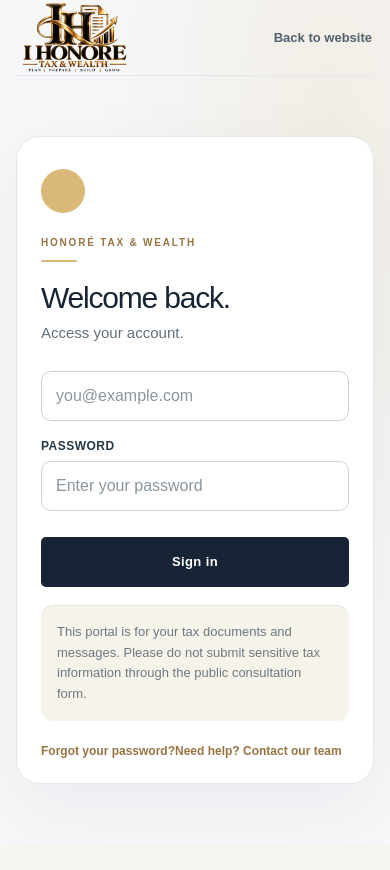
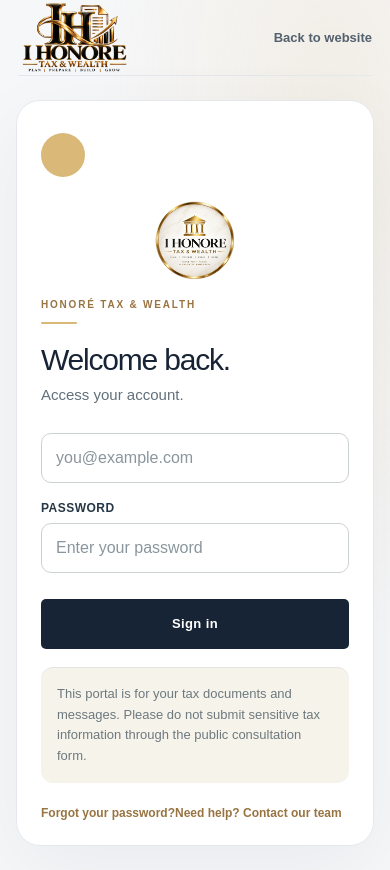
Before and after one commit to Bobbywealth/honore-tax-wealth, a Next.js app: page /login in a window 390 px wide. Before the commit the page ends 844 px from the top, so only its background shows below. Built offline with nearby package versions, Linux system fonts and the light colour scheme.

Commit message:
Add centered logo at top of login panel
96px square monogram sits above the HONORÉ TAX & WEALTH eyebrow.
Uses /assets/honore-logo.png (the 1:1 mark, same as the brand mark
on the home page hero). Shrinks to 80px on mobile.

```diff
--- a/app/login/page.tsx
+++ b/app/login/page.tsx
@@ -75,6 +75,13 @@
 
       <main className="login-simple-main">
         <section className="login-simple-panel" aria-labelledby="login-title">
+          <img
+            className="login-panel-logo"
+            src="/assets/honore-logo.png"
+            alt="Honoré Tax & Wealth"
+            width={96}
+            height={96}
+          />
           <span className="login-eyebrow">HONORÉ TAX &amp; WEALTH</span>
           <h1 id="login-title">Welcome back.</h1>
           <p className="login-intro">Access your account.</p>
--- a/public/cleanup.css
+++ b/public/cleanup.css
@@ -70,6 +70,7 @@
 .login-home:hover,.login-help:hover{text-decoration:underline;text-underline-offset:4px}
 .login-simple-main{flex:1;display:grid;place-items:center;padding:44px 24px 88px;background:none}
 .login-simple-panel{width:min(100%,440px);margin:0;padding:42px 44px 38px;background:#fff;border:1px solid #dfe2df;border-radius:10px;box-shadow:0 18px 45px #17243512}
+.login-panel-logo{display:block;width:96px;height:96px;margin:0 auto 22px;object-fit:contain}
 .login-eyebrow{display:block;font:800 10px Manrope,sans-serif;letter-spacing:.18em;color:#987442}
 .login-simple h1{font:500 42px/1.08 Manrope,sans-serif;letter-spacing:-.035em;margin:14px 0 8px;color:#172435}
 .login-intro{font-size:16px;line-height:1.5;color:#61707a;margin:0 0 26px}
@@ -85,7 +86,7 @@
 .login-preview-links{display:flex;flex-wrap:wrap;gap:14px;margin:0 0 18px}
 .login-preview-links a,.login-help{font:700 12px Manrope,sans-serif;color:#987442;text-decoration:none}
 .login-preview-links a{border-bottom:1px solid #c8a46e;padding-bottom:3px}
-@media(max-width:700px){.login-simple-header{width:calc(100% - 36px);min-height:76px}.login-simple-header img{width:112px;height:74px}.login-simple-main{padding:28px 18px 58px}.login-simple-panel{padding:32px 24px 28px;border-radius:8px}.login-simple h1{font-size:36px}.login-intro{font-size:15px}.login-preview-links{display:grid;gap:10px}.login-preview-links a{width:max-content}}
+@media(max-width:700px){.login-simple-header{width:calc(100% - 36px);min-height:76px}.login-simple-header img{width:112px;height:74px}.login-simple-main{padding:28px 18px 58px}.login-simple-panel{padding:32px 24px 28px;border-radius:8px}.login-panel-logo{width:80px;height:80px;margin-bottom:18px}.login-simple h1{font-size:36px}.login-intro{font-size:15px}.login-preview-links{display:grid;gap:10px}.login-preview-links a{width:max-content}}
 
 /* Dev-only quick-login block. Renders only when all four NEXT_PUBLIC_QUICK_* env vars are set. */
 .login-quick{margin:22px 0 4px;padding:18px 18px 16px;border:1px dashed #c8a46e;background:#fdf8ec;border-radius:8px}
```
